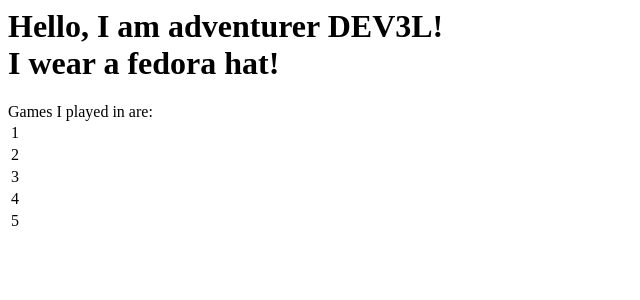
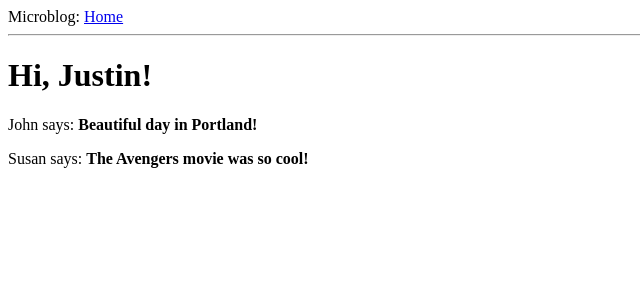
Before and after one commit to DEV3L/flask-heroku-example, a Flask app: page / in a window 1280 px wide. Shown: the top 300 px of the page, without its empty margins (0-640 px from the left). Run offline with Flask 2, Linux system fonts and the light colour scheme.

Commit message:
Add jinja2 templates

```diff
--- a/app/routes.py
+++ b/app/routes.py
@@ -15,11 +15,31 @@ def index1():
         </body>
     </html>'''
 
-@app.route('/')
-@app.route('/index')
-def index():
+@app.route('/index2')
+def index2():
     adventurer = {'hat': 'fedora',
                   'name': 'DEV3L'}
 
     games = [1,2,3,4,5]
-    return render_template('index.html', title='Dashboard', adventurer=adventurer, games=games)
+    return render_template('index.html',
+                           # parameters sent to template
+                           title='', adventurer=adventurer, games=games)
+
+
+@app.route('/')
+@app.route('/index')
+def index():
+    user = {'username': 'Justin'}
+    posts = [
+        {
+            'author': {'username': 'John'},
+            'body': 'Beautiful day in Portland!'
+        },
+        {
+            'author': {'username': 'Susan'},
+            'body': 'The Avengers movie was so cool!'
+        }
+    ]
+
+    print('name = ' + posts[0]['author']['username'])
+    return render_template('index.html', title='Home', user=user, posts=posts)
--- /dev/null
+++ b/app/templates/base.html
@@ -0,0 +1,14 @@
+<html>
+    <head>
+      {% if title %}
+      <title>{{ title }} - Microblog</title>
+      {% else %}
+      <title>Welcome to Microblog</title>
+      {% endif %}
+    </head>
+    <body>
+        <div>Microblog: <a href="/index">Home</a></div>
+        <hr>
+        {% block content %}{% endblock %}
+    </body>
+</html>
--- a/app/templates/index.html
+++ b/app/templates/index.html
@@ -1,22 +1,8 @@
-<html>
-    <head>
-        <title>{{ title }} - Microblog</title>
-    </head>
-    <body>
-        <h1>
-            Hello, I am adventurer {{ adventurer.name }}!<br />
-            I wear a {{ adventurer.hat }} hat!
-        </h1>
+{% extends "base.html" %}
 
-        <p>
-            Games I played in are:<br />
-            <table>
-                {% for game in games %}
-                    <tr>
-                        <td>{{ game }}</td>
-                    </tr>
-                {% endfor %}
-            </table>
-        </p>
-    </body>
-</html>
+{% block content %}
+    <h1>Hi, {{ user.username }}!</h1>
+    {% for post in posts %}
+    <div><p>{{ post.author.username }} says: <b>{{ post.body }}</b></p></div>
+    {% endfor %}
+{% endblock %}
```
